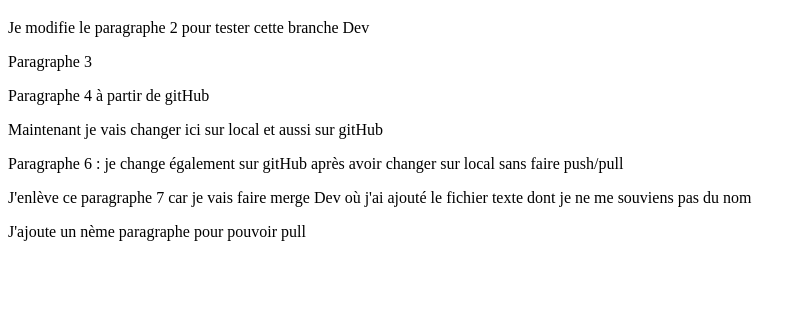
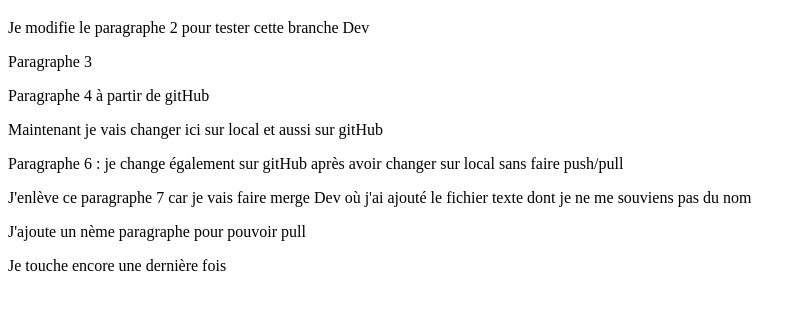
Before and after one commit to Faniry1015/TestGit, a plain HTML site: page index.html in a window 1280 px wide. Shown: the part 177-486 px from the top of the page, without its empty margins (0-806 px from the left). Drawn offline with Linux system fonts and the light colour scheme.

Commit message:
Update index.html

```diff
--- a/index.html
+++ b/index.html
@@ -35,6 +35,9 @@
         <p>
             J'ajoute un nème paragraphe pour pouvoir pull
         </p>
+        <p>
+            Je touche encore une dernière fois
+        </p>
     </header>
 </body>
 </html>
```
